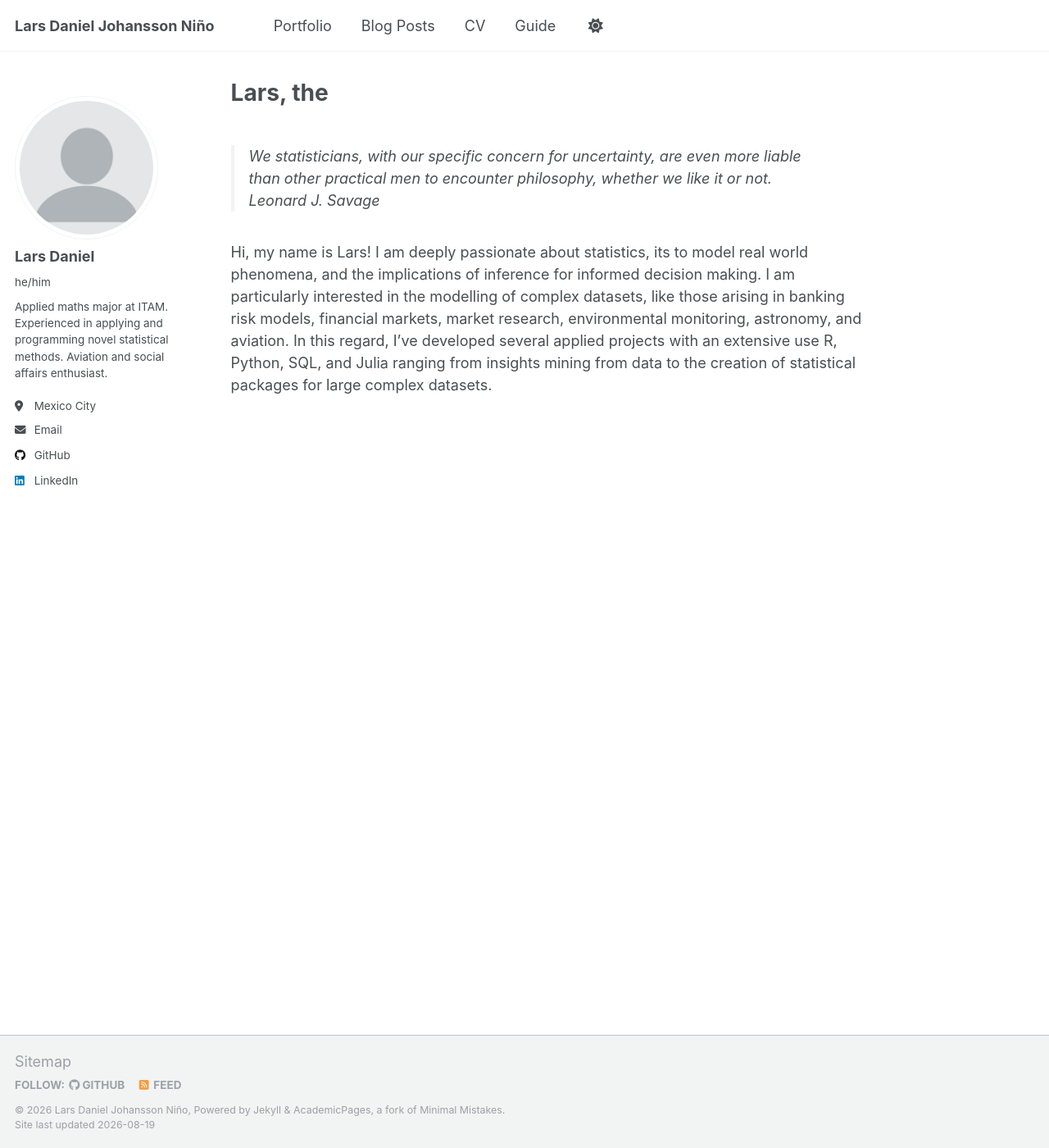
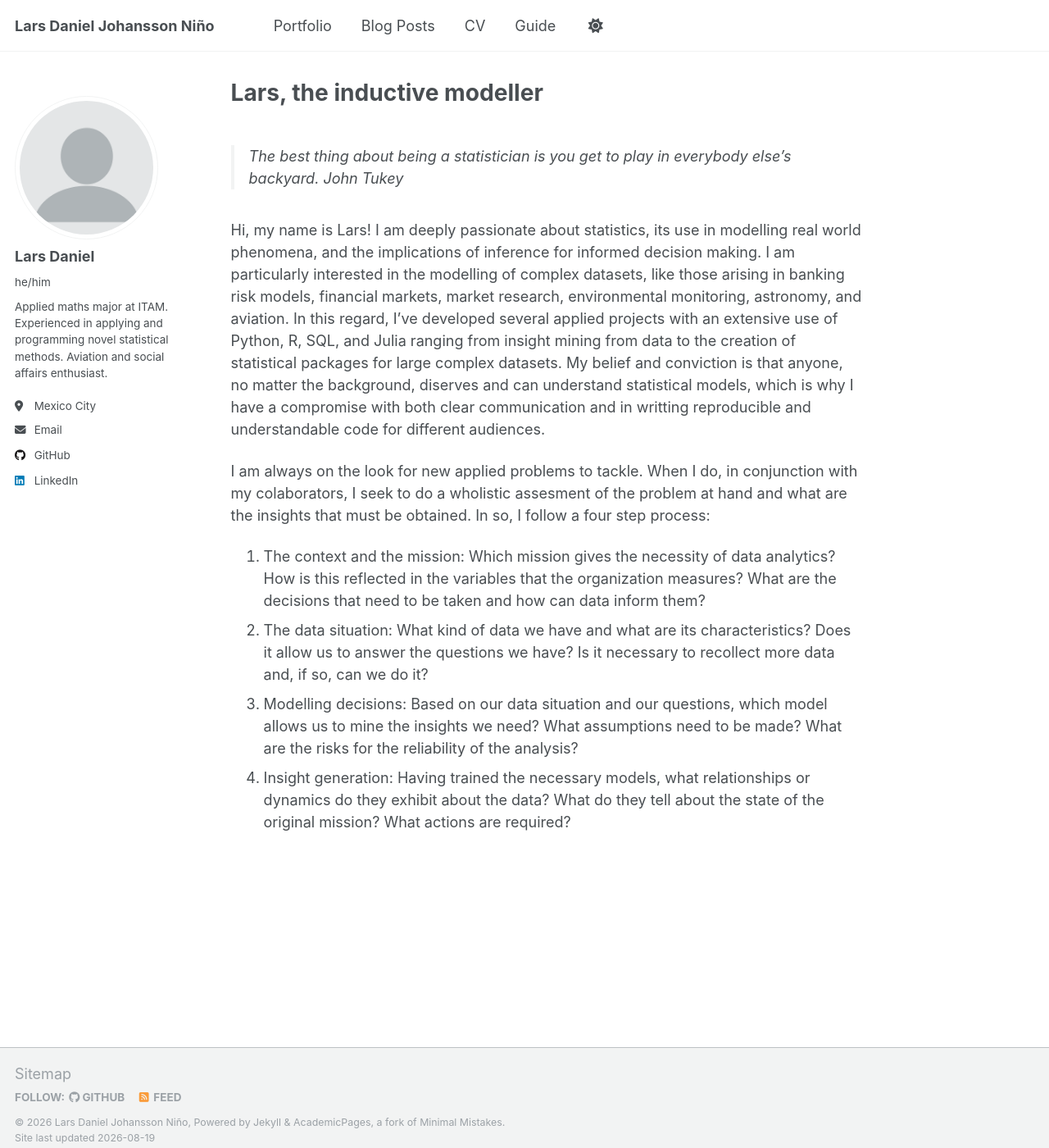
Before and after one commit to LarsDanielJohaN/LarsDanielJohaN.github.io, a Jekyll site: the page built from _pages/about.md, in a window 1280 px wide and 1400 px high. Shown: the whole window at 82% size. Built offline with Jekyll 4.4.1, drawn with Linux system fonts in a browser that asks for light colours; a script that is not in the unit is left out.

Commit message:
Update about.md

```diff
--- a/_pages/about.md
+++ b/_pages/about.md
@@ -1,13 +1,19 @@
 ---
 permalink: /
-title: "Lars, the"
+title: "Lars, the inductive modeller"
 author_profile: true
 redirect_from:
   - /about/
   - /about.html
 ---
 
-> We statisticians, with our specific concern for uncertainty, are even more liable than other practical men to encounter philosophy, whether we like it or not.
-> Leonard J. Savage
+> The best thing about being a statistician is you get to play in everybody else's backyard.
+> John Tukey
 
-Hi, my name is Lars! I am deeply passionate about statistics, its to model real world phenomena, and the implications of inference for informed decision making. I am particularly interested in the modelling of complex datasets, like those arising in banking risk models, financial markets, market research, environmental monitoring, astronomy, and aviation. In this regard, I've developed several applied projects with an extensive use R, Python, SQL, and Julia ranging from insights mining from data to the creation of statistical packages for large complex datasets.
+Hi, my name is Lars! I am deeply passionate about statistics, its use in modelling real world phenomena, and the implications of inference for informed decision making. I am particularly interested in the modelling of complex datasets, like those arising in banking risk models, financial markets, market research, environmental monitoring, astronomy, and aviation. In this regard, I've developed several applied projects with an extensive use of Python, R, SQL, and Julia ranging from insight mining from data to the creation of statistical packages for large complex datasets. My belief and conviction is that anyone, no matter the background, diserves and can understand statistical models, which is why I have a compromise with both clear communication and in writting reproducible and understandable code for different audiences.
+
+I am always on the look for new applied problems to tackle. When I do, in conjunction with my colaborators, I seek to do a wholistic assesment of the problem at hand and what are the insights that must be obtained. In so, I follow a four step process:
+1. The context and the mission: Which mission gives the necessity of data analytics? How is this reflected in the variables that the organization measures? What are the decisions that need to be taken and how can data inform them?
+2. The data situation: What kind of data we have and what are its characteristics? Does it allow us to answer the questions we have? Is it necessary to recollect more data and, if so, can we do it?
+3. Modelling decisions: Based on our data situation and our questions, which model allows us to mine the insights we need? What assumptions need to be made? What are the risks for the reliability of the analysis?
+4. Insight generation: Having trained the necessary models, what relationships or dynamics do they exhibit about the data? What do they tell about the state of the original mission? What actions are required?
```
